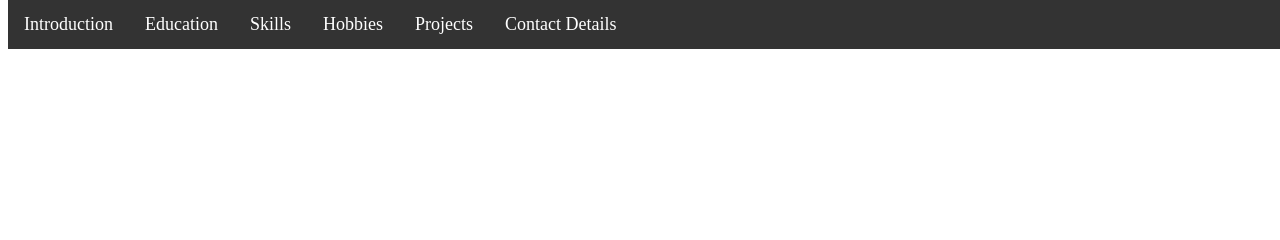
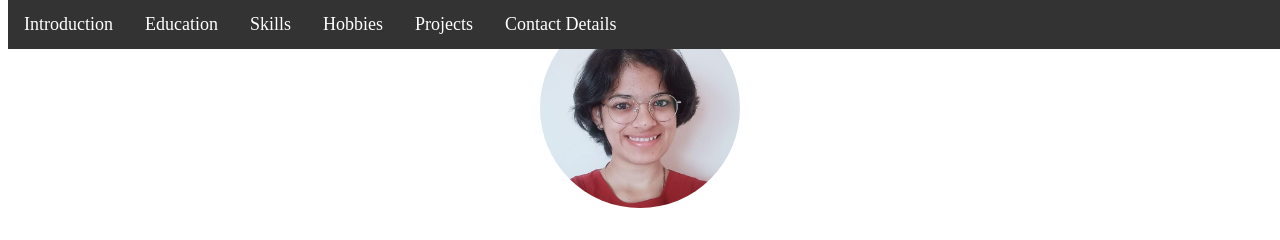
Before and after one commit to DivyaBharsakle/myPortfolioWebsite, a plain HTML site: page index.html in a window 1280 px wide. Shown: the top 240 px of the page. Drawn offline with Linux system fonts and the light colour scheme; files whose address does not match are found by name.

Commit message:
Update index.html

```diff
--- a/index.html
+++ b/index.html
@@ -104,7 +104,7 @@
 <body>
   <div class="container">
     <div class="circle-photo">
-      <img src="C:\Users\hp\Desktop\Profile photo.jpeg" alt="Profile Photo">
+      <img src="Divya_Bharsakle.jpeg" alt="Profile Photo">
     </div>
     <h1>Divya Ganesh Bharsakle</h1>
   </div>
```
